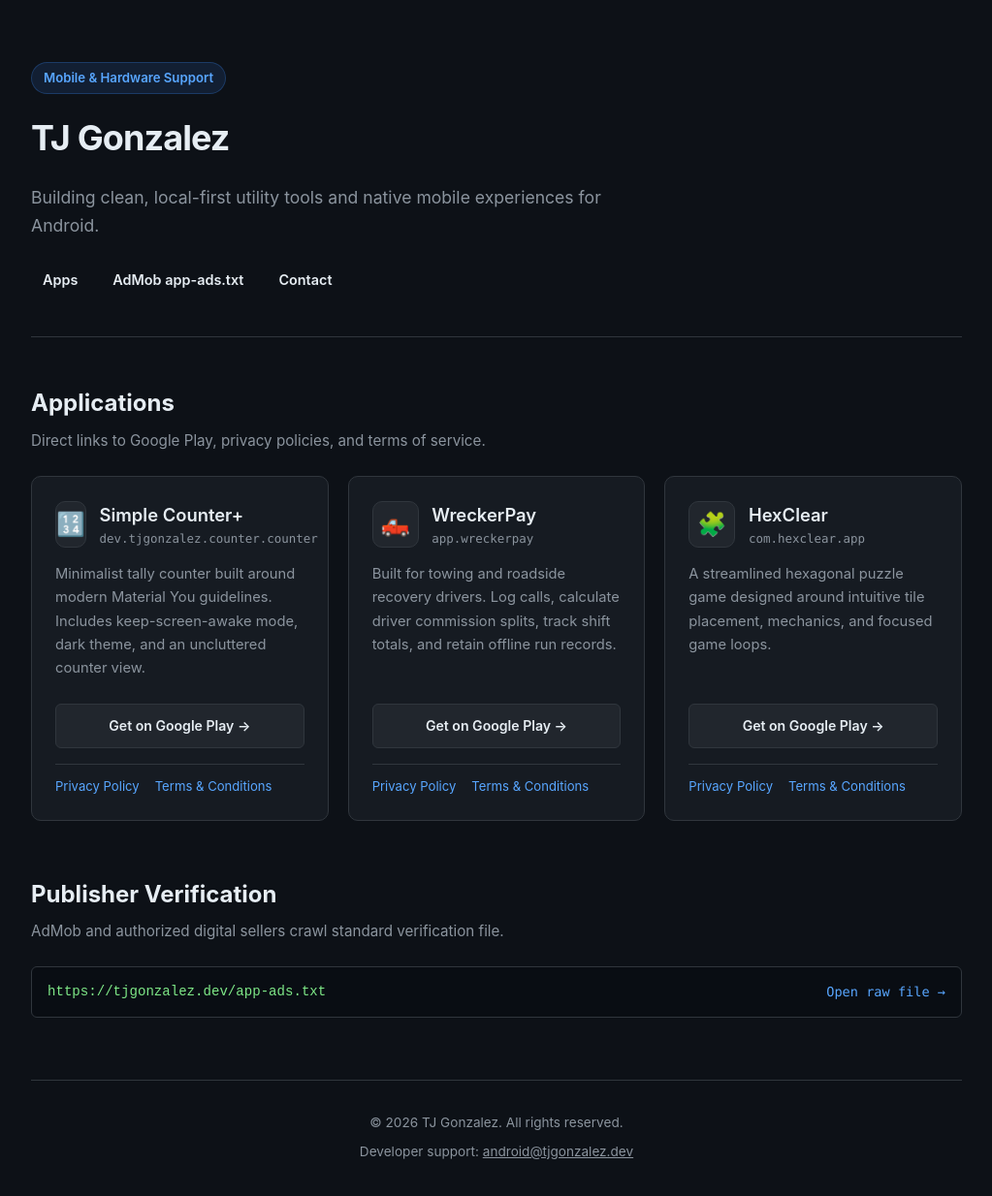
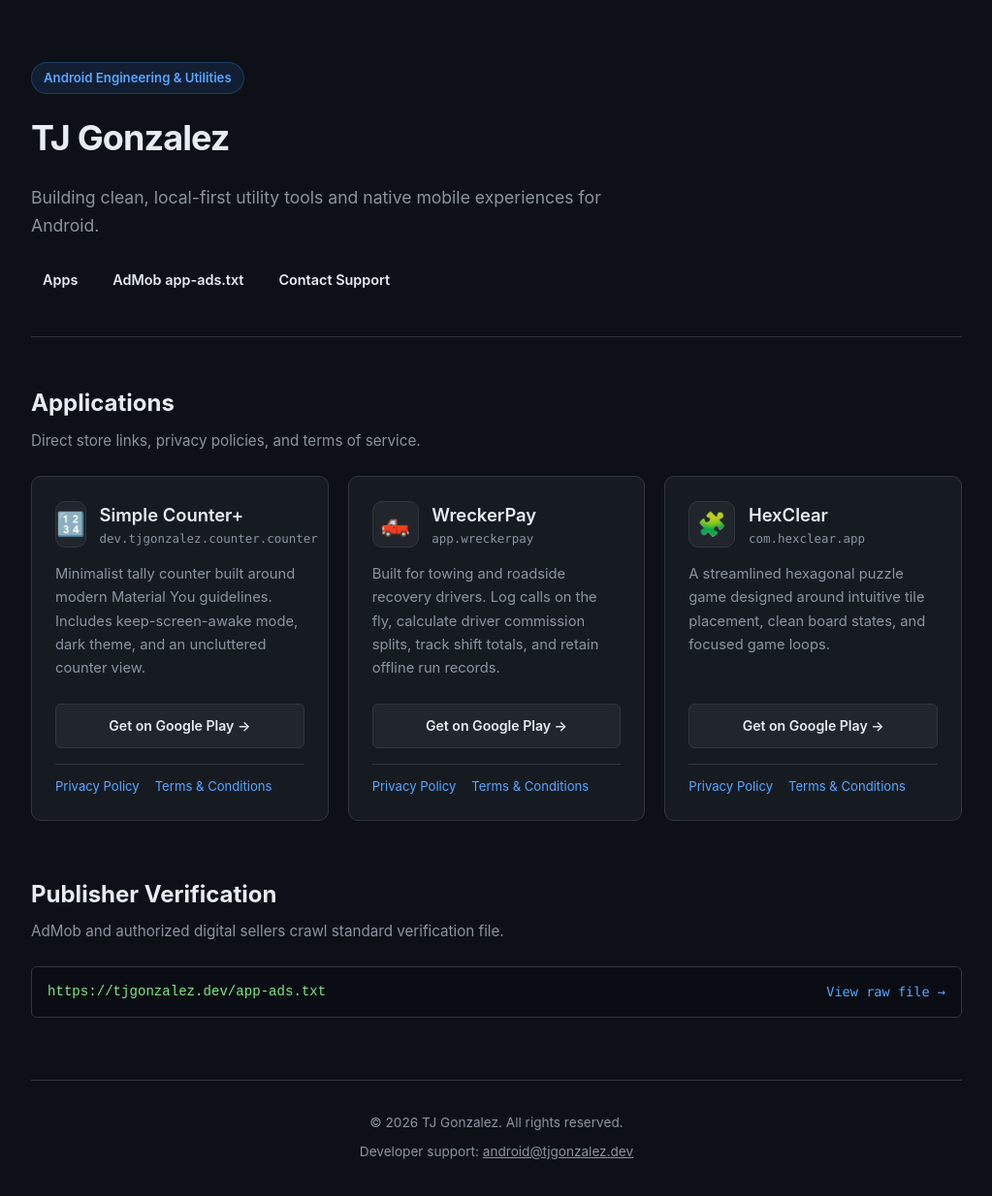
Before and after one commit to TJGonz92/tjgonz.github.io, a plain HTML site: page index.html in a window 1280 px wide. Shown: the whole page at 97% size, without its empty margins (128-1151 px from the left). Drawn offline with Linux system fonts and the light colour scheme.

Commit message:
Update title and content in index.html

```diff
--- a/index.html
+++ b/index.html
@@ -3,27 +3,28 @@
 <head>
   <meta charset="UTF-8" />
   <meta name="viewport" content="width=device-width, initial-scale=1.0" />
-  <title>TJ Gonzalez | Android Developer</title>
+  <title>TJ Gonzalez | Android Apps & Developer Portal</title>
   <meta name="description" content="Android utilities and mobile apps developed by TJ Gonzalez." />
   <link rel="stylesheet" href="/style.css" />
 </head>
 <body>
   <div class="container">
     <header>
-      <div class="badge">Mobile & Hardware Support</div>
+      <div class="badge">Android Engineering & Utilities</div>
       <h1>TJ Gonzalez</h1>
       <p class="lead">Building clean, local-first utility tools and native mobile experiences for Android.</p>
       <nav>
         <a href="#apps">Apps</a>
         <a href="#verification">AdMob app-ads.txt</a>
-        <a href="mailto:android@tjgonzalez.dev">Contact</a>
+        <a href="mailto:android@tjgonzalez.dev">Contact Support</a>
       </nav>
     </header>
 
     <main>
+      <!-- Applications Showcase -->
       <section id="apps">
         <h2>Applications</h2>
-        <p class="subtitle">Direct links to Google Play, privacy policies, and terms of service.</p>
+        <p class="subtitle">Direct store links, privacy policies, and terms of service.</p>
 
         <div class="app-grid">
           <!-- Simple Counter+ -->
@@ -62,7 +63,7 @@
                 </div>
               </div>
               <p class="app-desc">
-                Built for towing and roadside recovery drivers. Log calls, calculate driver commission splits, track shift totals, and retain offline run records.
+                Built for towing and roadside recovery drivers. Log calls on the fly, calculate driver commission splits, track shift totals, and retain offline run records.
               </p>
             </div>
             <div>
@@ -87,7 +88,7 @@
                 </div>
               </div>
               <p class="app-desc">
-                A streamlined hexagonal puzzle game designed around intuitive tile placement, mechanics, and focused game loops.
+                A streamlined hexagonal puzzle game designed around intuitive tile placement, clean board states, and focused game loops.
               </p>
             </div>
             <div>
@@ -103,12 +104,13 @@
         </div>
       </section>
 
+      <!-- AdMob Verification Section -->
       <section id="verification">
         <h2>Publisher Verification</h2>
         <p class="subtitle">AdMob and authorized digital sellers crawl standard verification file.</p>
         <div class="code-box">
           <code>https://tjgonzalez.dev/app-ads.txt</code>
-          <a href="/app-ads.txt" target="_blank" style="color: var(--accent-hover); font-size: 0.85rem; text-decoration: none;">Open raw file &rarr;</a>
+          <a href="/app-ads.txt" target="_blank" style="color: var(--accent-hover); font-size: 0.85rem; text-decoration: none;">View raw file &rarr;</a>
         </div>
       </section>
     </main>
```
